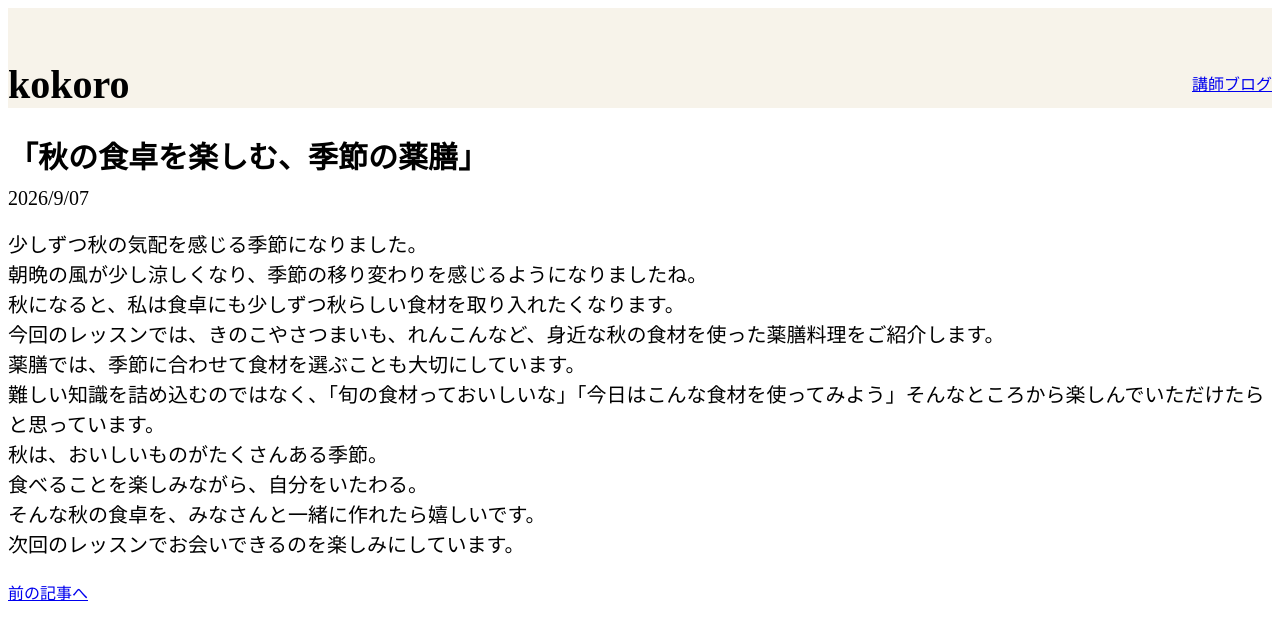
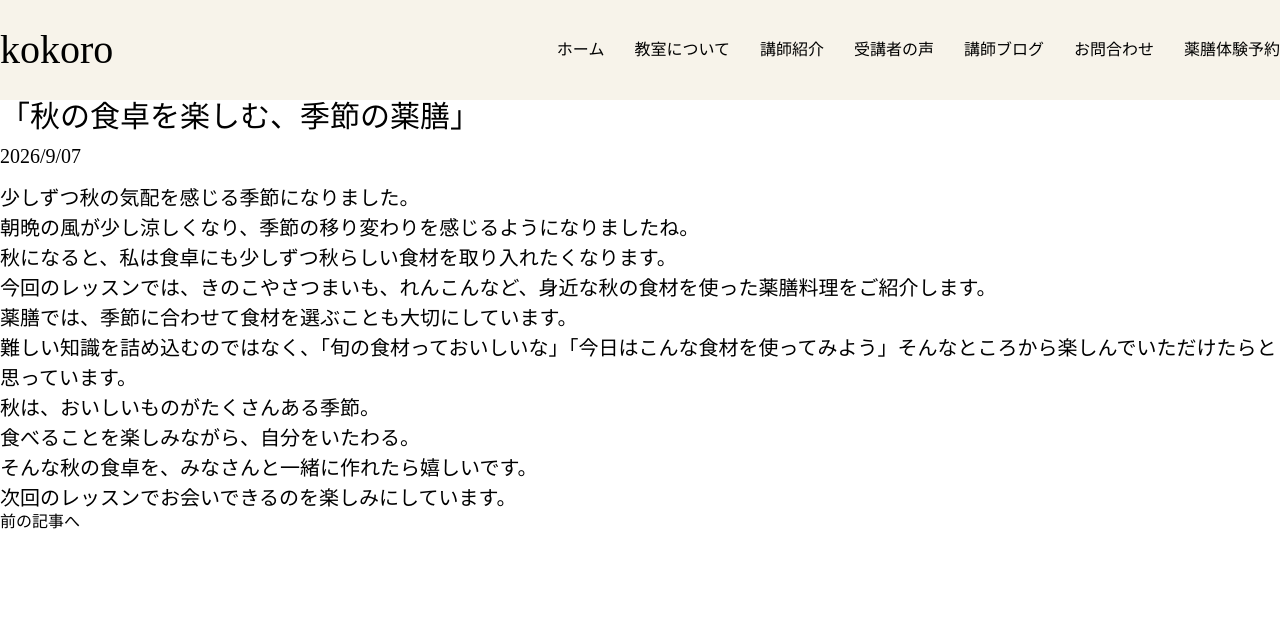
Before and after one commit to kurumirikumiku171818/yakuzenHP, a plain HTML site: page blog3.html in a window 1280 px wide. Drawn offline with Linux system fonts and the light colour scheme; files that its build step writes are made by us from their sources.

Commit message:
fix: blog header 追加、css 調整

```diff
--- a/blog3.html
+++ b/blog3.html
@@ -3,22 +3,46 @@
   <head>
     <meta charset="UTF-8" />
     <meta name="viewport" content="width=device-width, initial-scale=1.0" />
+    <link rel="stylesheet" href="./styles/common/reset.css" />
     <link rel="stylesheet" href="./styles/common/common.css" />
     <link rel="stylesheet" href="./styles/common/header.css" />
-    <link rel="stylesheet" href="./styles/blog-each.css" />
-
+    <link rel="stylesheet" href="./styles/content/blog-each.css" />
+    <link rel="stylesheet" href="./styles/common/footer.css" />
+    <link rel="stylesheet" href="./styles/animation/btn.css" />
     <title>講師ブログ</title>
   </head>
 
   <body>
     <header class="header-wrapper">
       <div class="flex">
-        <h1 class="header-title">kokoro</h1>
-        <nav>
+        <h1 class="header-title">
+          <a href="/index.html">kokoro</a>
+        </h1>
+        <nav class="sp-nav pc-nav">
           <ul class="flex">
-            <p class="menu-list">
-              <a href="/index.html#koushi-vlog">講師ブログ</a>
-            </p>
+            <li class="menu-list">
+              <a class="base-hover" href="#">ホーム</a>
+            </li>
+            <li class="menu-list">
+              <a class="base-hover" href="/index.html#kokoro">教室について</a>
+            </li>
+            <li class="menu-list">
+              <a class="base-hover" href="/index.html#koushi">講師紹介</a>
+            </li>
+            <li class="menu-list">
+              <a class="base-hover" href="/index.html#voice">受講者の声</a>
+            </li>
+            <li class="menu-list">
+              <a class="base-hover" href="/index.html#koushi-vlog"
+                >講師ブログ</a
+              >
+            </li>
+            <li class="menu-list">
+              <a class="base-hover" href="contact.html">お問合わせ</a>
+            </li>
+            <li class="menu-list">
+              <a class="base-hover" href="book.html">薬膳体験予約</a>
+            </li>
           </ul>
         </nav>
       </div>
--- a/styles/animation/btn.css
+++ b/styles/animation/btn.css
@@ -1,3 +1,3 @@
 .base-hover:hover {
-  color: #699b5f;
+  color: darkseagreen;
 }
--- a/styles/common/header.css
+++ b/styles/common/header.css
@@ -24,6 +24,8 @@ nav ul {
 
 .top-image {
   position: relative;
+  margin-left: -20px;
+  margin-right: -20px;
 }
 
 .top-image img {
--- a/styles/content/koushivlog.css
+++ b/styles/content/koushivlog.css
@@ -1,17 +1,17 @@
-#koushi-vlog {
+.koushi-title {
   font-size: 50px;
   color: darkolivegreen;
   margin: 40px;
 }
 @media screen and (max-width: 768px) {
-  #koushi-vlog {
+  .koushi-title {
     font-size: 30px;
     color: darkolivegreen;
   }
 }
 
 @media screen and (max-width: 380px) {
-  #koushi-vlog {
+  .koushi-title {
     font-size: 20px;
     color: darkolivegreen;
   }
--- a/styles/pages/style.css
+++ b/styles/pages/style.css
@@ -8,7 +8,3 @@
   display: inline-block;
   background: linear-gradient(transparent 70%, #bfd9c4 0%);
 }
-
-a:hover {
-  color: darkseagreen;
-}
```
Also changed, not shown: blog1.html (+28 -5 lines), blog2.html (+3 -1 lines), index.html (+17 -9 lines).
